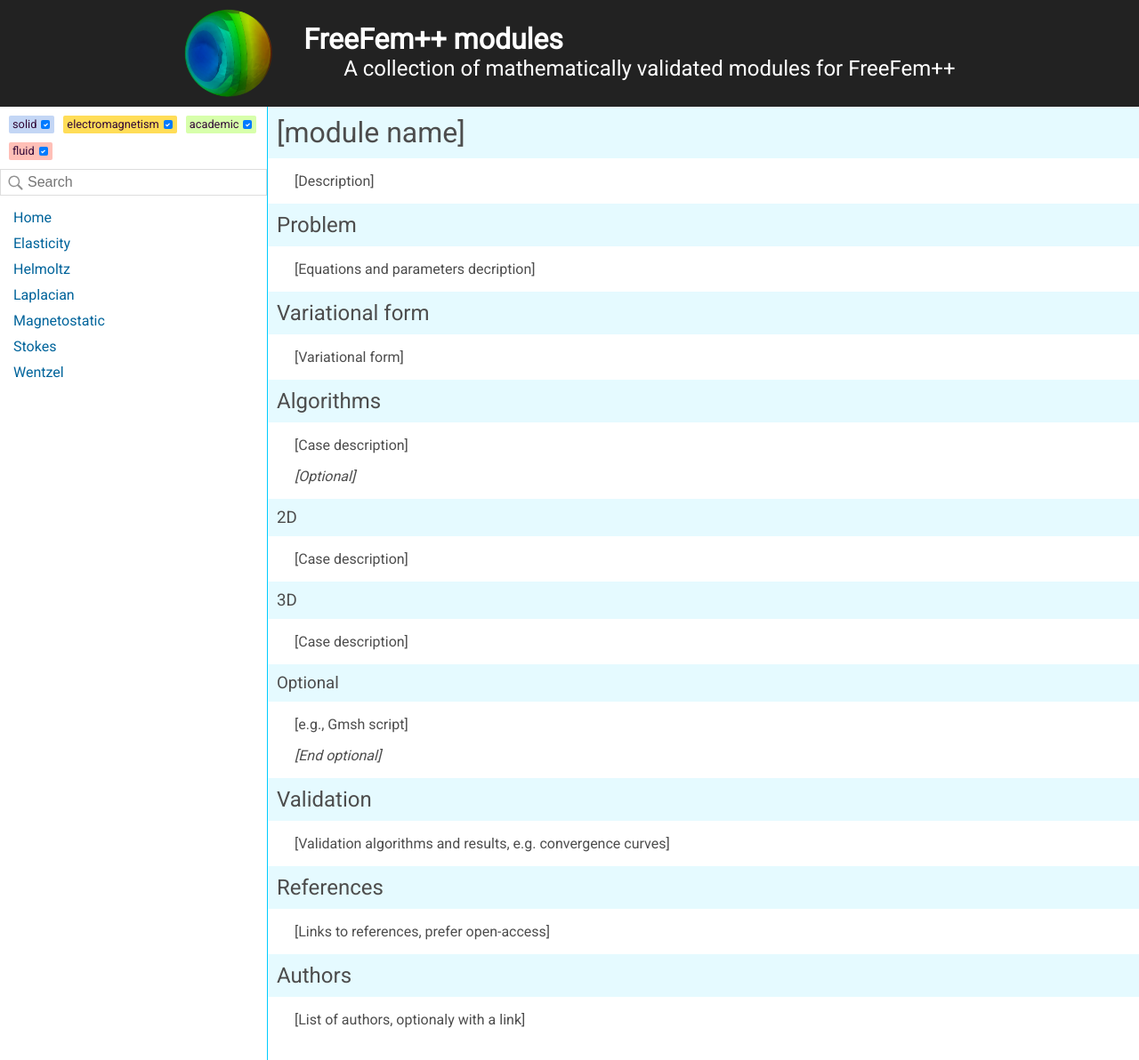
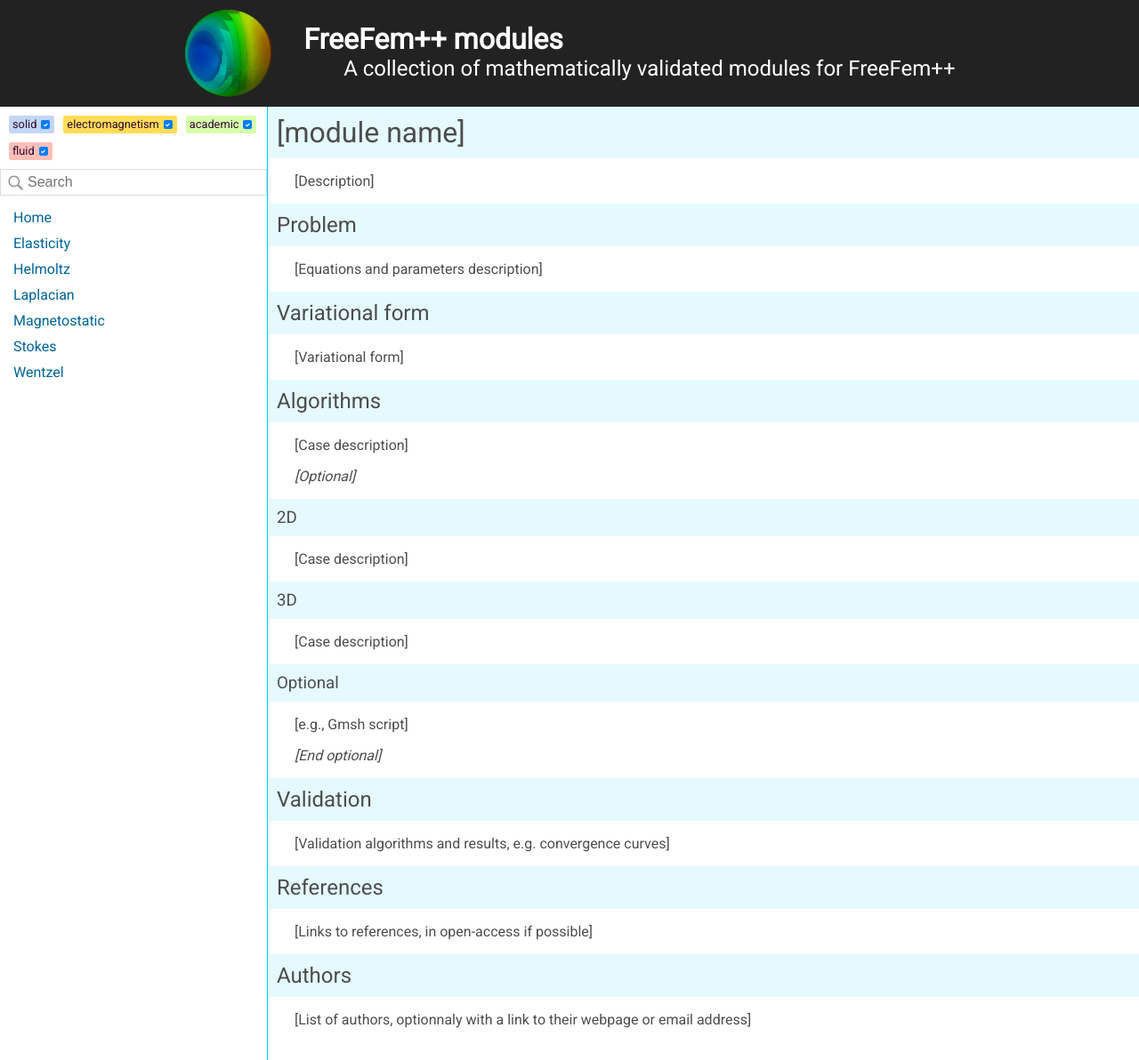
Before and after one commit to FreeFem/FreeFem-modules, a Jekyll site: the page built from MODULE_TEMPLATE.md, in a window 1280 px wide. Shown: the whole page at 89% size. Built offline with Jekyll 4.4.1, drawn with Linux system fonts in a browser that asks for light colours; our own code applies the rules of GitHub Pages for plain Markdown files.

Commit message:
Update MODULE_TEMPLATE.md

```diff
--- a/MODULE_TEMPLATE.md
+++ b/MODULE_TEMPLATE.md
@@ -10,7 +10,7 @@
 
 ## Problem
 
-[Equations and parameters decription]
+[Equations and parameters description]
 
 ## Variational form
 
@@ -41,8 +41,8 @@
 
 ## References
 
-[Links to references, prefer open-access]
+[Links to references, in open-access if possible]
 
 ## Authors
 
-[List of authors, optionaly with a link]
+[List of authors, optionnaly with a link to their webpage or email address]
```
Also changed, not shown: other parts of MODULE_TEMPLATE.md (+2 -2 lines).
